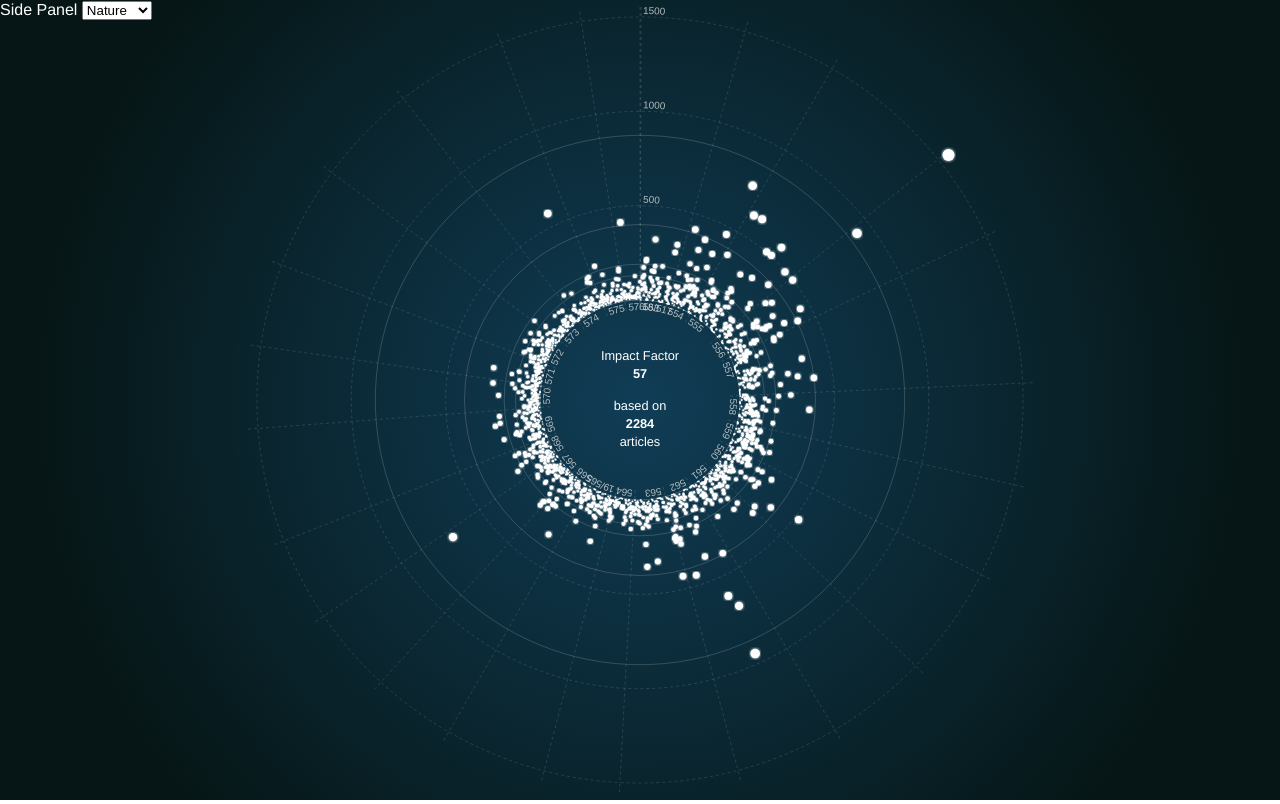
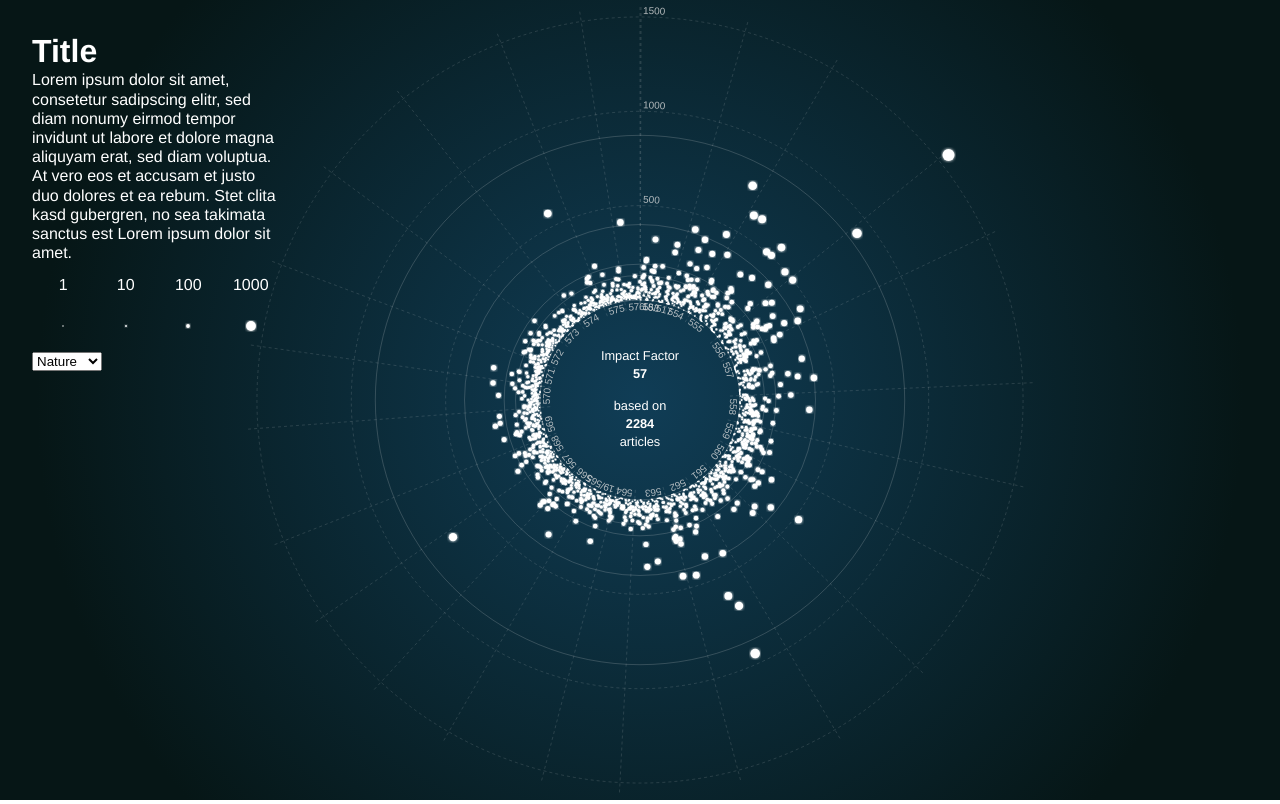
Before and after one commit to sophiamersmann/impact-factors, a Svelte app: page / in a window 1280 px wide. Built offline with nearby package versions, Linux system fonts and the light colour scheme.

Commit message:
Add legend

```diff
--- a/src/SidePanel.svelte
+++ b/src/SidePanel.svelte
@@ -1,9 +1,21 @@
 <script>
+  import Legend from './components/Legend.svelte';
+
   import { selectedJournal } from './stores/selections';
 </script>
 
 <div class="side-panel">
-  Side Panel
+  <h1>Title</h1>
+
+  <p>
+    Lorem ipsum dolor sit amet, consetetur sadipscing elitr,
+    sed diam nonumy eirmod tempor invidunt ut labore et dolore magna
+    aliquyam erat, sed diam voluptua. At vero eos et accusam et
+    justo duo dolores et ea rebum. Stet clita kasd gubergren,
+    no sea takimata sanctus est Lorem ipsum dolor sit amet.
+  </p>
+
+  <Legend />
 
   <select bind:value={$selectedJournal}>
     <option value="nature">Nature</option>
@@ -14,5 +26,8 @@
 <style>
   .side-panel {
     position: absolute;
+    top: var(--spacing);
+    left: var(--spacing);
+    width: 250px;
   }
 </style>
--- /dev/null
+++ b/src/components/Legend.svelte
@@ -0,0 +1,41 @@
+<script>
+  import Svg from './Svg.svelte';
+  import Defs from './Defs.svelte';
+  import Star from './Star.svelte';
+
+  import { radiusScale } from '../stores/scales';
+
+  const size = 40;
+
+  let legendItems = [];
+
+  $: legendItems = [1, 10, 100, 1000]
+    .map((citedBy) => ({
+      citedBy,
+      radius: $radiusScale ? $radiusScale(citedBy) : 0,
+    }));
+</script>
+
+<div class="legend">
+  {#each legendItems as { citedBy }}
+    <div class="label">{citedBy}</div>
+  {/each}
+  {#each legendItems as { radius, citedBy }}
+    <div class="marker">
+      <Svg {size}>
+        <Defs />
+        <Star r={radius} />
+      </Svg>
+    </div>
+  {/each}
+</div>
+
+<style>
+  .legend {
+    display: grid;
+    grid-template-rows: repeat(2, 1fr);
+    grid-template-columns: repeat(4, 1fr);
+    justify-items: center;
+    align-items: center;
+  }
+</style>
--- a/src/components/Star.svelte
+++ b/src/components/Star.svelte
@@ -15,11 +15,11 @@
   export let x = 0;
   export let y = 0;
   export let r = 0;
-  export let data;
+  export let data = null;
 
   let bright = true;
 
-  $: bright = data.citedBy < $maxCitations;
+  $: if (data) bright = data.citedBy < $maxCitations;
 
   const tweenedR = tweened(0, {
     delay: 2 * Math.random() * $longDuration,
@@ -37,7 +37,7 @@
   $: color.set(bright ? starColor : darkStarColor);
 
   function selectStar() {
-    if (bright) selectedStar.set(data);
+    if (data && bright) selectedStar.set(data);
   }
 </script>
 
--- a/src/components/Svg.svelte
+++ b/src/components/Svg.svelte
@@ -1,12 +1,14 @@
 <script>
-  import { size } from '../stores/dimensions';
+  import { size as storedSize } from '../stores/dimensions';
+
+  export let size = $storedSize;
 </script>
 
 <svg
   class="svg"
-  width={$size}
-  height={$size}
-  viewBox="{-$size/2} {-$size/2} {$size} {$size}"
+  width={size}
+  height={size}
+  viewBox="{-size/2} {-size/2} {size} {size}"
 >
   <slot />
 </svg>
```
